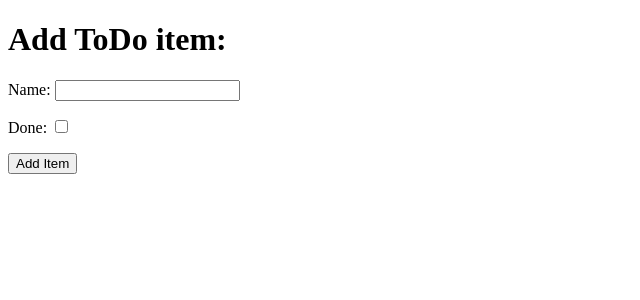
After one commit to Edmir-Demaj/hello-django, a Django app: page /add in a window 1280 px wide. The commit adds this page. Shown: the top 300 px of the page, without its empty margins (0-640 px from the left). Run offline with Django 3.2, Linux system fonts and the light colour scheme.

Commit message:
Create CR from crud

```diff
--- a/django_todo/urls.py
+++ b/django_todo/urls.py
@@ -15,13 +15,14 @@ Including another URLconf
 """
 from django.contrib import admin
 from django.urls import path
-from todo.views import get_todo_list
+from todo.views import get_todo_list, add_item
 # import python function say_hello() from views.py file inside todo app
 
 urlpatterns = [
     path('admin/', admin.site.urls),
-    path('', get_todo_list, name='get_todo_list')
+    path('', get_todo_list, name='get_todo_list'),  # don't forget comma
     # path function takes 3 arguments: 1-url,which user is going to type in
     # the view.py function which is going to return
     # name parameter as well
+    path('add', add_item, name='add_item')  # new url path
 ]
--- /dev/null
+++ b/todo/templates/todo/add_item.html
@@ -0,0 +1,41 @@
+<!DOCTYPE html>
+<html lang="en">
+
+<head>
+    <meta charset="UTF-8">
+    <meta http-equiv="X-UA-Compatible" content="IE=edge">
+    <meta name="viewport" content="width=device-width, initial-scale=1.0">
+    <title>Document</title>
+</head>
+
+<body>
+    <h1>Add ToDo item:</h1>
+    <form action="add" method="POST">
+        {% csrf_token %}
+        <!-- add is the url we going to submit the form to -->
+        <div>
+            <p>
+                <label for="id_name">Name:</label>
+                <!-- using name attr will access its input value from form -->
+                <!-- using ID for css or label -->
+                <input type="text" name="item_name" id="id_name">
+            </p>
+        </div>
+        <div>
+            <p>
+                <label for="id_done">Done:</label>
+                <!-- using name attr will access its input value from form -->
+                <!-- using ID for css or label -->
+                <input type="checkbox" name="done" id="id_done">
+            </p>
+        </div>
+        <div>
+            <p>
+                <button type="submit">Add Item</button>
+            </p>
+        </div>
+    </form>
+
+</body>
+
+</html>
--- a/todo/views.py
+++ b/todo/views.py
@@ -1,4 +1,4 @@
-from django.shortcuts import render
+from django.shortcuts import render, redirect
 from .models import Item
 # Create your views here.
 
@@ -19,3 +19,16 @@ def get_todo_list(request):
 #     return HttpResponse("Hello!")
 
 # to make this function available to web browser we use urls.py
+
+def add_item(request):
+    if request.method == 'POST':
+        # check which method is requested get/post
+        # if is post then get the value of name and
+        # the boolean value of done
+        name = request.POST.get('item_name')
+        done = 'done' in request.POST
+        # checks if post data has done property in it
+        Item.objects.create(name=name, done=done)
+        return redirect('get_todo_list')
+
+    return render(request, 'todo/add_item.html')
```
Also changed, not shown: todo/templates/todo/todo_list.html (+10 -1 lines), db.sqlite3.
